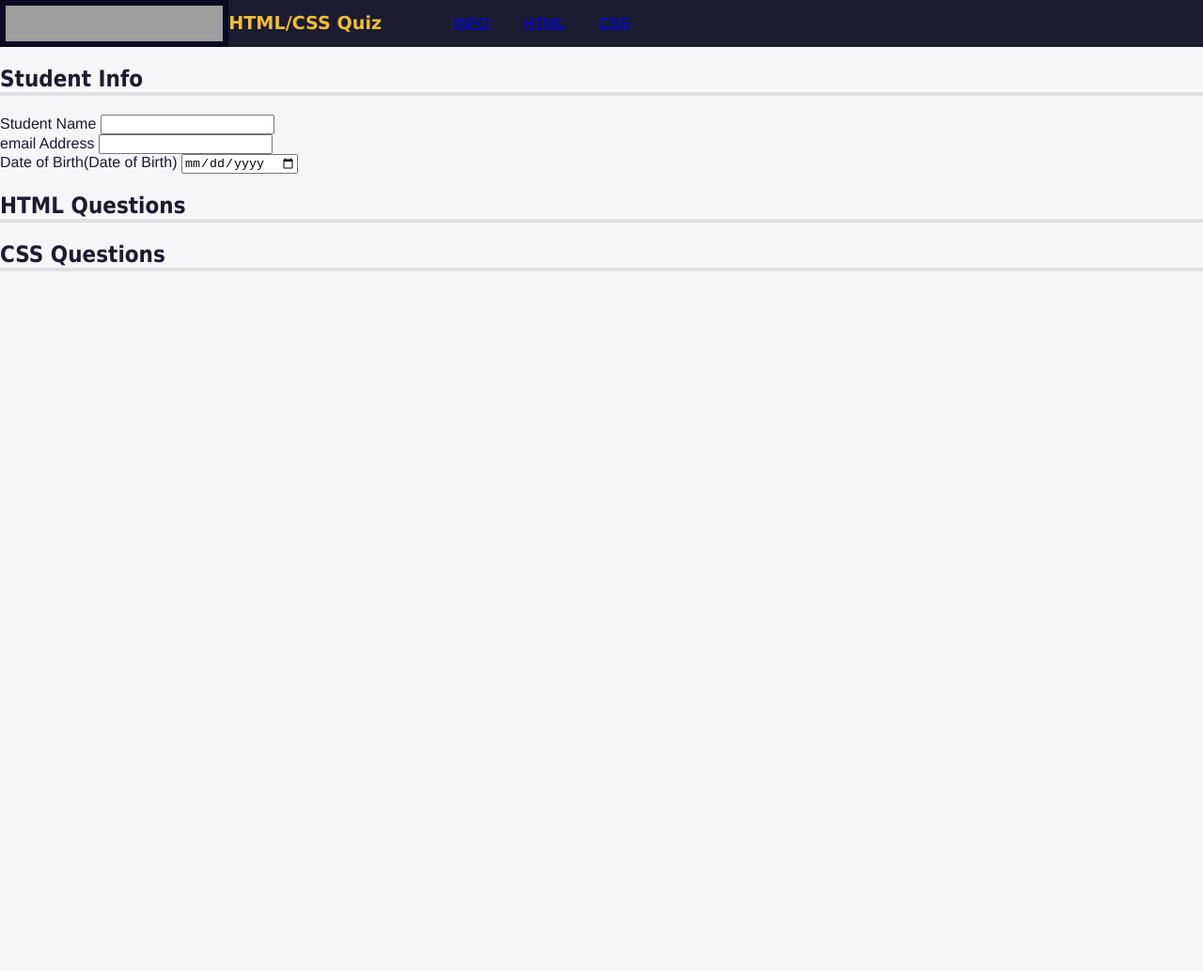
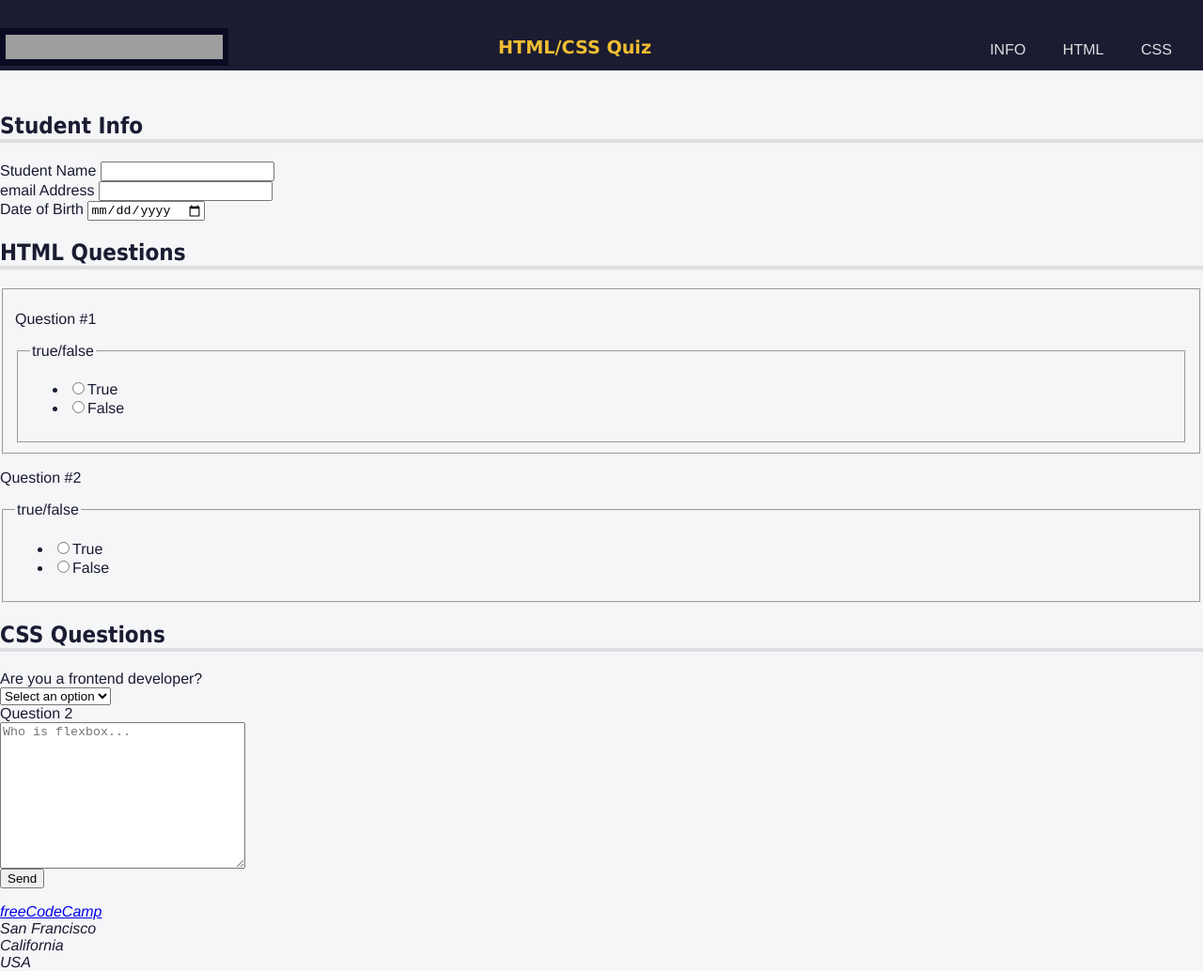
Before and after one commit to Nana1423/MiniProjects, a plain HTML site: page Accessibility Quiz/index.html in a window 1280 px wide. Shown: the whole page at 94% size. Before the commit the page ends 800 px from the top, so only its background shows below. Drawn offline with Linux system fonts and the light colour scheme; grey boxes are pictures that could not be loaded.

Commit message:
AccessibilityQuiz Version 0.4

```diff
--- a/Accessibility Quiz/index.html
+++ b/Accessibility Quiz/index.html
@@ -37,11 +37,76 @@
         </section>
         <section role="region" aria-labelledby="html-questions">
           <h2 id="html-questions">HTML Questions</h2>
+          <fieldset name="html-question-one">
+            <div class="question-block">
+              <p>1</p>
+              <fieldset class="question">
+                <legend>true/false</legend>
+                <ul class="answers-list">
+                  <li>
+                    <label for="q1-a1">
+                      <input type="radio" id="q1-a1" value="True" name="optionQ1">True
+                    </label>
+                  </li>
+                  <li>
+                    <label for="q1-a2">
+                      <input type="radio" id="q1-a2" value="False" name="optionQ1">False
+                    </label>
+                  </li>
+                </ul>
+              </fieldset>
+            </div>
+          </fieldset>
+          <div class="question-block">
+            <p>2</p>
+            <fieldset name="html-question-two" class="question">
+              <legend>true/false</legend>
+                <ul class="answers-list">
+                  <li>
+                    <label for="q2-a1">
+                      <input type="radio" id="q1-a1" value="True" name="optionQ2">True
+                    </label>
+                  </li>
+                  <li>
+                    <label for="q2-a2">
+                      <input type="radio" id="q1-a2" value="False" name="optionQ2">False
+                    </label>
+                  </li>
+                </ul>
+            </fieldset>
+          </div>
         </section>
         <section role="region" aria-labelledby="css-questions">
           <h2 id="css-questions">CSS Questions</h2>
+          <div class="formrow">
+            <div class="question-block">
+              <label for="Q1">Are you a frontend developer?</label>
+            </div>
+            <div class="answer">
+              <select name="Q1" id="Q1" required>
+                <option value="">Select an option</option>
+                <option value="yes">Yes</option>
+                <option value="no">No</option>
+              </select>
+            </div>
+            <div class="question-block">
+              <label for="Q2">Question 2</label>
+            </div>
+            <div class="answer">
+              <textarea name="Q2" id="Q2" cols="30" rows="10" placeholder="Who is flexbox..."></textarea>
+            </div>
+          </div>
         </section>
+        <button type="submit">Send</button>
       </form>
     </main>
+    <footer>
+      <address>
+        <a href="https://freecodecamp.org">freeCodeCamp</a><br />
+        San Francisco<br />
+        California<br />
+        USA
+      </address>
+    </footer>
   </body>
 </html>
--- a/Accessibility Quiz/styles.css
+++ b/Accessibility Quiz/styles.css
@@ -17,11 +17,21 @@ body {
   width: 100%;
   background-color: #1b1b32;
   display: flex;
+  justify-content: space-between;
+  align-items: center;
+  top: 0;
+  padding-top: 25px;
 }
 
 h1{
   color: #f1be32;
   font-size: min(5vw, 1.2em);
+  text-align: center;
+  padding: 0;
+}
+
+main{
+  padding-top: 25px;
 }
 
 nav {
@@ -44,3 +54,38 @@ body {
   border-bottom: 4px solid #dfdfe2;
   font-family: Tahoma;
 }
+
+p::before{
+  content: "Question #";
+}
+
+.sr-only{
+  position: absolute;
+  width: 1px;
+  height: 1px;
+  padding: 0;
+  margin: -1px;
+  overflow: hidden;
+  clip: rect(0, 0, 0, 0);
+  white-space: nowrap;
+  border: 0;
+}
+
+nav li{
+  color: #dfdfe2;
+  margin: 0 0.2rem;
+  padding: 0.2rem;
+  display: block;
+}
+
+nav li:hover{
+  text-decoration: none;
+  background-color: #dfdfe2;
+  color: #1b1b32;
+  cursor: pointer;
+}
+
+li > a {
+  color: inherit;
+  text-decoration: none;
+}
```
Lines whose indentation alone changed are shown as unchanged.
